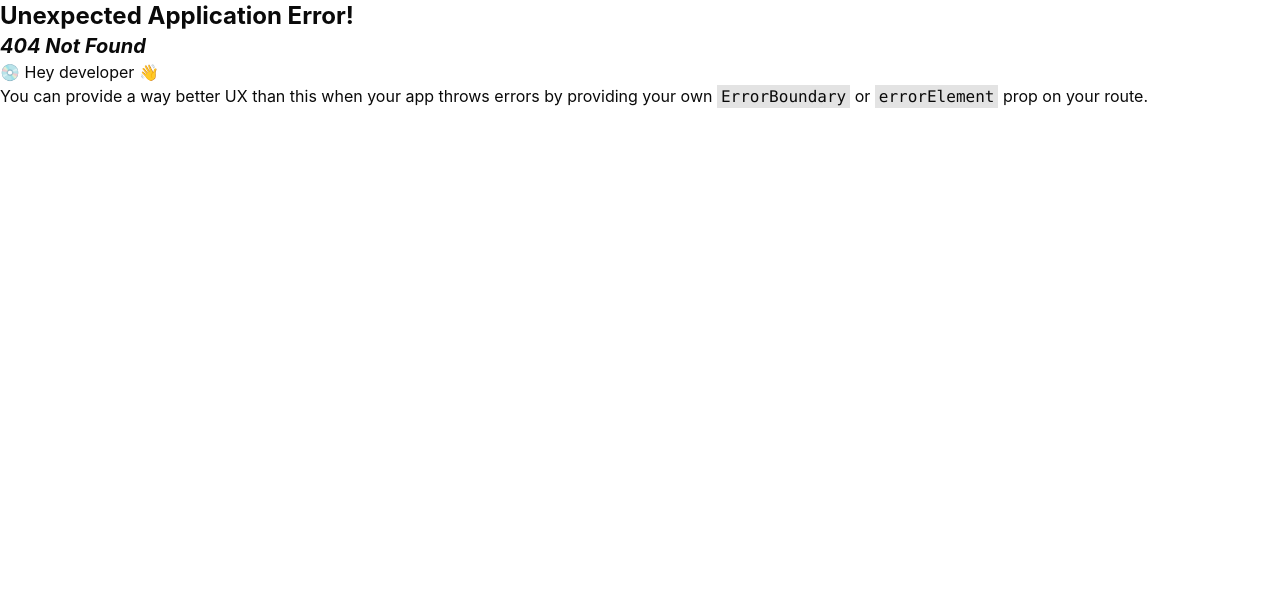
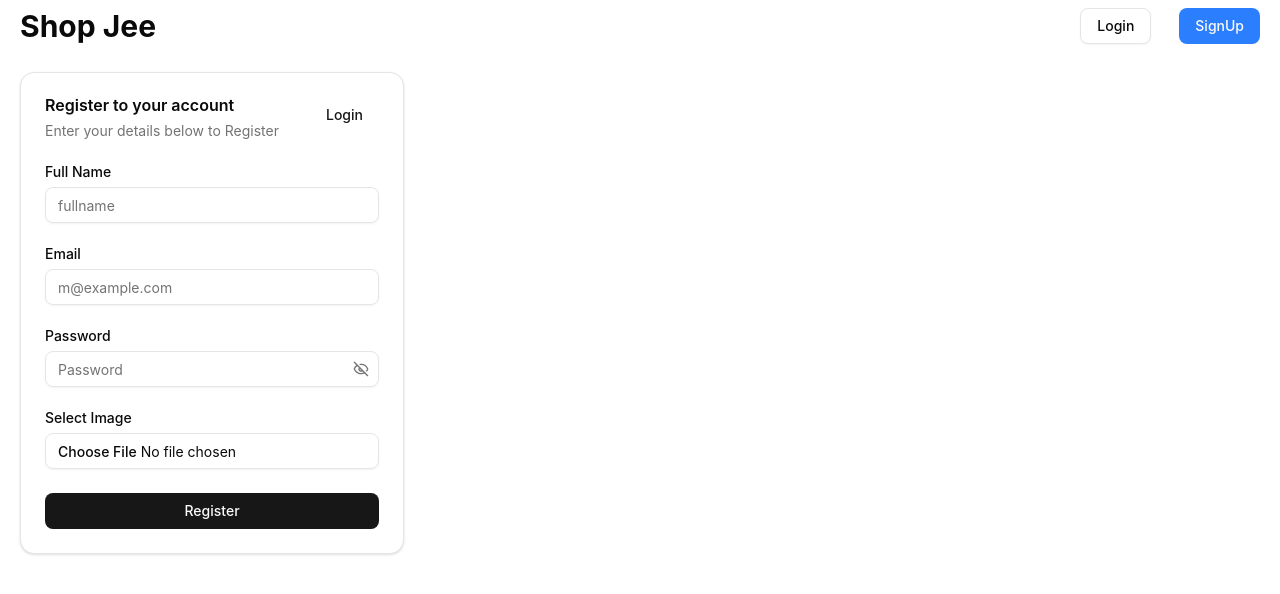
Before and after one commit to anishaii/mern-kartik4, a React (Vite) app: page /register in a window 1280 px wide. Before the commit this address had no page. Shown: the top 594 px of the page. Built offline with nearby package versions, Linux system fonts and the light colour scheme.

Commit message:
register and user profile

```diff
--- a/src/App.jsx
+++ b/src/App.jsx
@@ -2,6 +2,7 @@ import { createBrowserRouter, RouterProvider } from "react-router";
 import Home from "./features/home/Home.jsx";
 import Rootlayout from "./components/RootLayout.jsx";
 import Login from "./features/auth/Login.jsx";
+import Register from "./features/auth/Register.jsx";
 
 
 export default function App() {
@@ -19,6 +20,10 @@ export default function App() {
         {
           path:'login',
           element: <Login/>
+        },
+        {
+          path: 'register',
+          element: <Register/>
         }
 
       ]
--- a/src/components/Header.jsx
+++ b/src/components/Header.jsx
@@ -1,13 +1,16 @@
 import { NavLink } from "react-router";
 import { Button } from "./ui/button.jsx";
+import { useSelector } from "react-redux";
+import UserDropDown from "../features/user/UserDropDown.jsx";
 
 export default function Header() {
+  const {user} = useSelector((state)=> state.userSlice)
   return (
     <div className="  px-5 py-2  flex justify-between ">
 
       <h1>Shop Jee</h1>
 
-      <nav className="flex gap-7">
+      {user ? <UserDropDown user={user} />: <nav className="flex gap-7">
         <NavLink to={'/login'}>
            <Button variant="outline" className={'bg-none'}>Login</Button>
 
@@ -16,7 +19,9 @@ export default function Header() {
 
         <Button className={'bg-blue-500'}>SignUp</Button>
 
-      </nav>
+      </nav> }
+
+
 
 
     </div>
--- a/src/features/auth/Login.jsx
+++ b/src/features/auth/Login.jsx
@@ -41,7 +41,9 @@ export default function Login() {
           Enter your email below to login to your account
         </CardDescription>
         <CardAction>
-          <Button variant="link">Sign Up</Button>
+          <Button
+          onClick={()=> nav('/register')}
+           variant="link">Sign Up</Button>
         </CardAction>
       </CardHeader>
       <CardContent>
--- a/src/features/auth/Register.jsx
+++ b/src/features/auth/Register.jsx
@@ -1,11 +1,182 @@
-import React from 'react'
+import { Button } from "@/components/ui/button"
+import {
+  Card,
+  CardAction,
+  CardContent,
+  CardDescription,
+  CardHeader,
+  CardTitle,
+} from "@/components/ui/card"
+import { Input } from "@/components/ui/input"
+import { Label } from "@/components/ui/label"
+import { Formik } from "formik"
+import { EyeIcon, EyeOffIcon } from "lucide-react"
+import { useState } from "react"
+import * as Yup from 'yup';
+import { Spinner } from "../../components/ui/spinner.jsx"
+import { toast } from "sonner"
+import { useNavigate } from "react-router"
+import { useRegisterUserMutation } from "./authApi.js"
 
-const Register = () => {
+
+
+export const registerSchema = Yup.object({
+  fullname: Yup.string().min(4, 'Fullname must be at least 4 characters').max(40, 'Fullname must be at most 40 characters').required('Fullname is required'),
+  email: Yup.string().email('Invalid email').required('Email is required'),
+  password: Yup.string().min(4, 'Password must be at least 4 characters').max(40, 'Password must be at most 40 characters').required('Password is required'),
+  image: Yup.mixed().test('file Type', 'Unsupported file', (val) => {
+    return val && ['image/png', 'image/jpeg', 'image/jpg', 'image/webp', 'image/gif'].includes(val.type)
+  }).required()
+});
+
+
+export default function Register() {
+  const [isVisible, setIsVisible] = useState(false);
+  const [registerUser, { isLoading }] = useRegisterUserMutation();
+
+  const nav = useNavigate();
+
   return (
-    <div>
+    <Card className="w-full max-w-sm">
+      <CardHeader>
+        <CardTitle>Register to your account</CardTitle>
+        <CardDescription>
+          Enter your details below to Register
+        </CardDescription>
+        <CardAction>
+          <Button
+            onClick={() => nav(-1)}
+            variant="link">Login</Button>
+        </CardAction>
+      </CardHeader>
+      <CardContent>
 
-    </div>
+        <Formik
+          initialValues={{
+            fullname: '',
+            email: '',
+            password: '',
+            image: '',
+            imageReview: ''
+          }}
+          onSubmit={async (val) => {
+            const formData = new FormData();
+            formData.append('fullname', val.fullname);
+            formData.append('email', val.email);
+            formData.append('password', val.password);
+            formData.append('image', val.image);
+            try {
+              await registerUser(formData).unwrap();
+              toast.success('Registration successful');
+              nav(-1);
+            } catch (error) {
+              toast.error(error.data.message);
+            }
+
+          }}
+
+          validationSchema={registerSchema}
+        >
+
+          {({ values, errors, touched, handleChange, handleSubmit, setFieldValue }) => (
+            <form onSubmit={handleSubmit}>
+              <div className="flex flex-col gap-6">
+
+                <div className="grid gap-2">
+                  <Label htmlFor="fullname">Full Name</Label>
+                  <Input
+                    name='fullname'
+                    onChange={handleChange}
+                    value={values.fullname}
+                    id="fulllname"
+                    type="text"
+                    placeholder="fullname"
+
+                  />
+                  {errors.fullname && touched.fullname && <p className="text-destructive">{errors.fullname}</p>}
+                </div>
+
+
+                <div className="grid gap-2">
+                  <Label htmlFor="email">Email</Label>
+                  <Input
+                    name='email'
+                    onChange={handleChange}
+                    value={values.email}
+                    id="email"
+                    type="email"
+                    placeholder="m@example.com"
+
+                  />
+                  {errors.email && touched.email && <p className="text-destructive">{errors.email}</p>}
+                </div>
+
+
+                <div className="grid gap-2">
+                  <div className="flex items-center">
+                    <Label htmlFor="password">Password</Label>
+                  </div>
+                  <div className="relative">
+                    <Input
+                      name='password'
+                      onChange={handleChange}
+                      value={values.password}
+                      type={isVisible ? 'text' : 'password'} placeholder='Password' className='pr-9' />
+                    <Button
+                      type='button'
+                      variant='ghost'
+                      size='icon'
+                      onClick={() => setIsVisible(prevState => !prevState)}
+                      className='text-muted-foreground focus-visible:ring-ring/50 absolute inset-y-0 right-0 rounded-l-none hover:bg-transparent'
+                    >
+                      {isVisible ? <EyeIcon /> : <EyeOffIcon />}
+                      <span className='sr-only'>{isVisible ? 'Hide password' : 'Show password'}</span>
+                    </Button>
+                  </div>
+                  {errors.password && touched.password && <p className="text-destructive">{errors.password}</p>}
+                </div>
+
+
+                <div className="grid gap-2">
+                  <Label htmlFor="image">Select Image</Label>
+                  <Input
+                    name='image'
+                    onChange={(e) => {
+                      const file = e.target.files[0];
+
+                      setFieldValue('imageReview', URL.createObjectURL(file));
+                      setFieldValue('image', file);
+
+                    }}
+
+                    type="file"
+                    placeholder="image"
+
+                  />
+                  {values.imageReview && !errors.image && <img src={values.imageReview} alt={values.fullname} />}
+                  {errors.image && touched.image && <p className="text-destructive">{errors.image}</p>}
+                </div>
+
+
+                <Button
+                  disabled={isLoading}
+                  type="submit" className="w-full">
+                  {isLoading ? <Spinner /> : 'Register'}
+                </Button>
+
+
+
+
+              </div>
+            </form>
+
+          )}
+        </Formik>
+
+
+
+      </CardContent>
+
+    </Card>
   )
 }
-
-export default Register
--- /dev/null
+++ b/src/features/user/UserDropDown.jsx
@@ -0,0 +1,62 @@
+import { UserIcon, SettingsIcon, BellIcon, LogOutIcon, CreditCardIcon } from 'lucide-react'
+
+import { Button } from '@/components/ui/button'
+import {
+  DropdownMenu,
+  DropdownMenuContent,
+  DropdownMenuGroup,
+  DropdownMenuItem,
+  DropdownMenuLabel,
+  DropdownMenuTrigger
+} from '@/components/ui/dropdown-menu'
+import { useGetProfileQuery } from './userApi.js';
+import { base } from '../../app/mainApi.js';
+
+const listItems = [
+  {
+    icon: UserIcon,
+    property: 'Profile'
+  },
+  {
+    icon: SettingsIcon,
+    property: 'Settings'
+  },
+  {
+    icon: CreditCardIcon,
+    property: 'Billing'
+  },
+  {
+    icon: BellIcon,
+    property: 'Notifications'
+  },
+  {
+    icon: LogOutIcon,
+    property: 'Sign Out'
+  }
+]
+
+export default function UserDropDown({user}) {
+  const {isLoading , data , error} = useGetProfileQuery(user?.token);
+  if(isLoading) return <p>Loading.......</p>
+  if(error) return <p>{error.data.message}</p>
+  return (
+    <DropdownMenu>
+      <DropdownMenuTrigger asChild>
+        <Button variant='secondary' size='icon' className='overflow-hidden rounded-full'>
+          <img src={`${base}/${data.image}`}  />
+        </Button>
+      </DropdownMenuTrigger>
+      <DropdownMenuContent className='w-56'>
+        <DropdownMenuLabel>My Account</DropdownMenuLabel>
+        <DropdownMenuGroup>
+          {listItems.map((item, index) => (
+            <DropdownMenuItem key={index}>
+              <item.icon />
+              <span className='text-popover-foreground'>{item.property}</span>
+            </DropdownMenuItem>
+          ))}
+        </DropdownMenuGroup>
+      </DropdownMenuContent>
+    </DropdownMenu>
+  )
+}
--- /dev/null
+++ b/src/features/user/userApi.js
@@ -0,0 +1,32 @@
+import { mainApi } from "../../app/mainApi.js";
+
+
+
+
+
+
+const userApi = mainApi.injectEndpoints({
+
+  endpoints: (builder) => ({
+
+
+
+    getProfile: builder.query({
+      query: (q) => ({
+        url: '/users/profile',
+        headers: {Authorization : q},
+        method: 'GET'
+      })
+    }),
+
+
+
+
+
+
+  })
+
+});
+
+
+export const { useGetProfileQuery} = userApi;
```
Also changed, not shown: src/features/admin/AdminPage.jsx (added).
